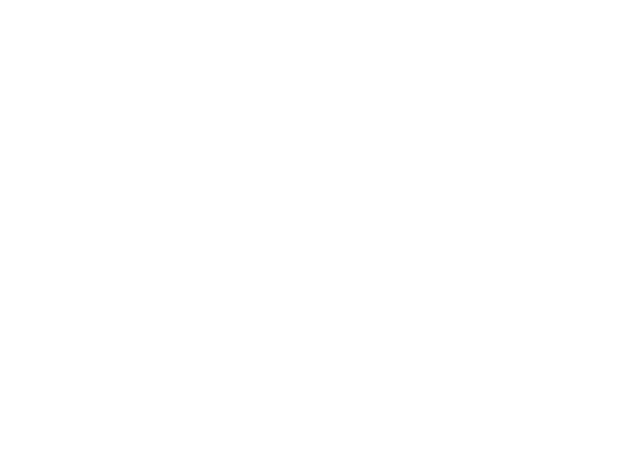
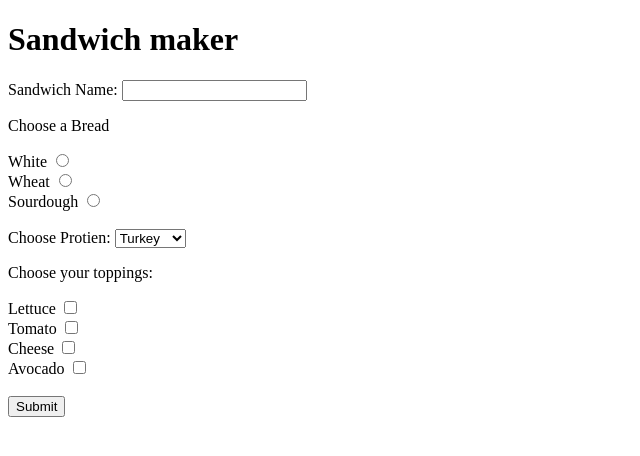
Before and after one commit to The-Ankel/effective-enigma, a plain HTML site: page index.html in a window 1280 px wide. Shown: the whole page, without its empty margins (0-640 px from the left). Drawn offline with nearby package versions, Linux system fonts and the light colour scheme.

Commit message:
idk man!

```diff
--- a/index.html
+++ b/index.html
@@ -1,14 +1,57 @@
 <!DOCTYPE html>
-<html lang="en">
+<html>
 <head>
-    <meta charset="UTF-8">
-    <meta name="viewport" content="width=device-width, initial-scale=1.0">
-    <script src="https://code.jquery.com/jquery-3.7.1.min.js" integrity="sha256-/JqT3SQfawRcv/BIHPThkBvs0OEvtFFmqPF/lYI/Cxo=" crossorigin="anonymous"></script>
-    <script src="/js/main.js"></script>
-    <link rel="stylesheet" href="/css/style.css">
-    <title>My Burger</title>
+    <meta charset='utf-8'>
+    <meta http-equiv='X-UA-Compatible' content='IE=edge'>
+    <title>E=Sandwich</title>
+    <meta name='viewport' content='width=device-width, initial-scale=1'>
 </head>
 <body>
+    <h1>Sandwich maker</h1>
+        <form>
+            <label for="sandwichName">Sandwich Name:</label>
+            <input type="text" id="sandwichName" name="sandwichName" required>
 
+            <div>
+                <p>Choose a Bread</p>
+                <label for="White">White</label>
+                <input type="radio" id="White" name="Bread" value="White"><br>
+
+                <label for="Wheat">Wheat</label>
+                <input type="radio" id="Wheat" name="Bread" value="Wheat"><br>
+
+                <label for="Sourdough">Sourdough</label>
+                <input type="radio" id="Sourdough" name="Bread" value="Sourdough"><br>
+            </div>
+
+            <div>
+                <br>
+                <label for="Protien">Choose Protien:</label>
+                <select id="Protien">
+                    <option value="turkey">Turkey</option>
+                    <option value="ham">Ham</option>
+                    <option value="pork">Pork</option>
+                    <option value="chicken">Chicken</option>
+                </select>
+            </div>
+
+            <div>
+                <p>Choose your toppings:</p>
+                <label for="Lettuce">Lettuce</label>
+                <input type="checkbox" id="Lettuce" name="Lettuce" value="Lettuce"><br>
+
+                <label for="Tomato">Tomato</label>
+                <input type="checkbox" id="Tomato" name="Tomato" value="Tomato"><br>
+
+                <label for="Cheese">Cheese</label>
+                <input type="checkbox" id="Cheese" name="Cheese" value="Cheese"><br>
+
+                <label for="Avocado">Avocado</label>
+                <input type="checkbox" id="Avocado" name="Avocado" value="Avocado"><br>
+
+            </div>
+            <br>
+        <input type="submit" value="Submit">
+        </form>
 </body>
 </html>
```
Also changed, not shown: MA2index.html (added, +14 -0 lines).
